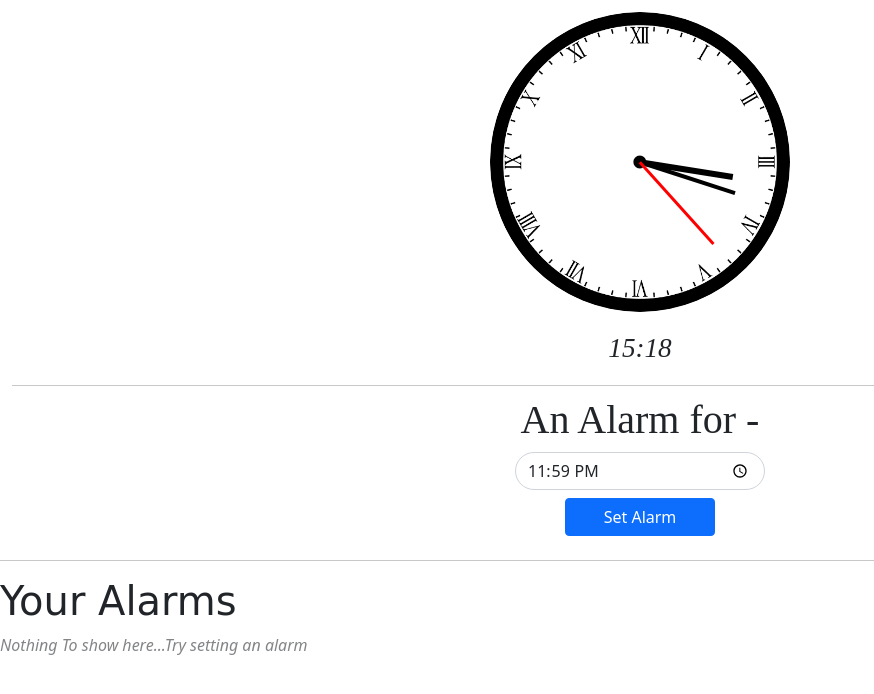
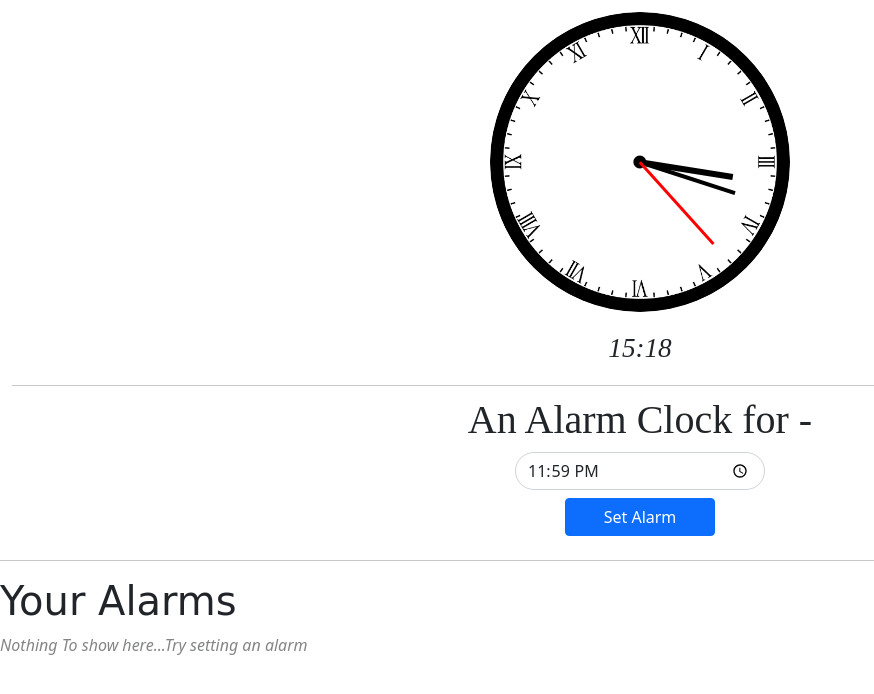
Before and after one commit to Abhijeet-Nema/Alarm-Clock, a plain HTML site: page index.html in a window 1280 px wide. Shown: the whole page, without its empty margins (0-874 px from the left). Drawn offline with nearby package versions, Linux system fonts and the light colour scheme; a web font is replaced by a local one.

Commit message:
Added "Clock" text

```diff
--- a/index.html
+++ b/index.html
@@ -238,7 +238,7 @@
 
         <div id="SetAlarms">
 
-            <h1 class="SetAlarm-Heading my-2">An Alarm for - </h1>
+            <h1 class="SetAlarm-Heading my-2">An Alarm Clock for - </h1>
 
             <label for="AlarmTime">
 
```
